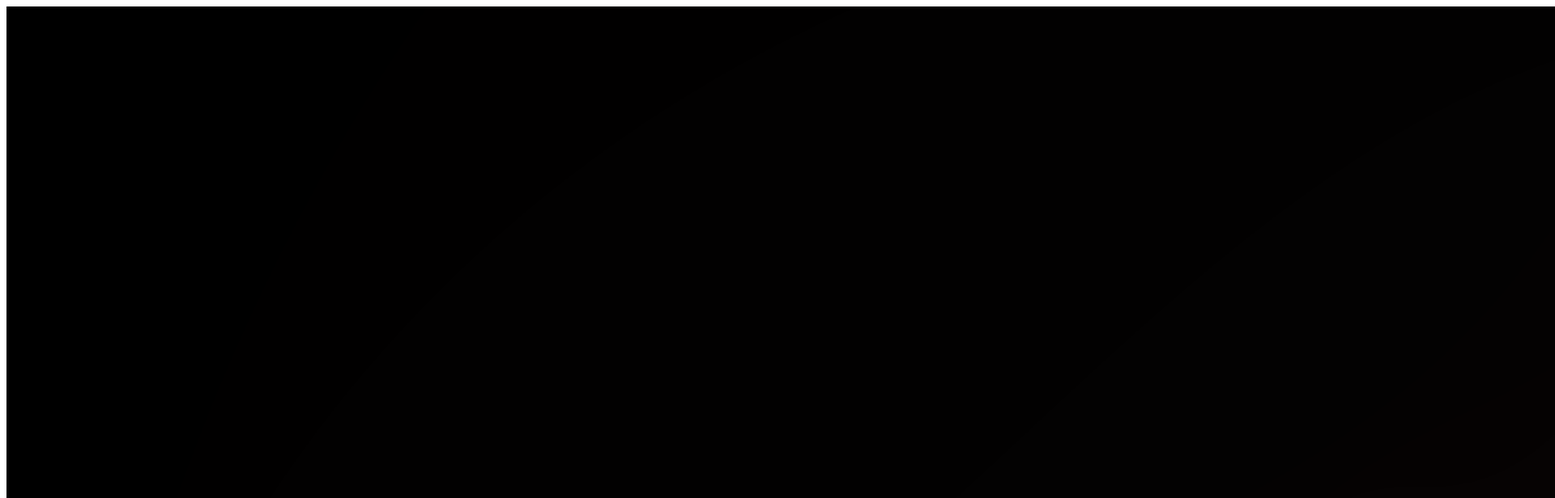
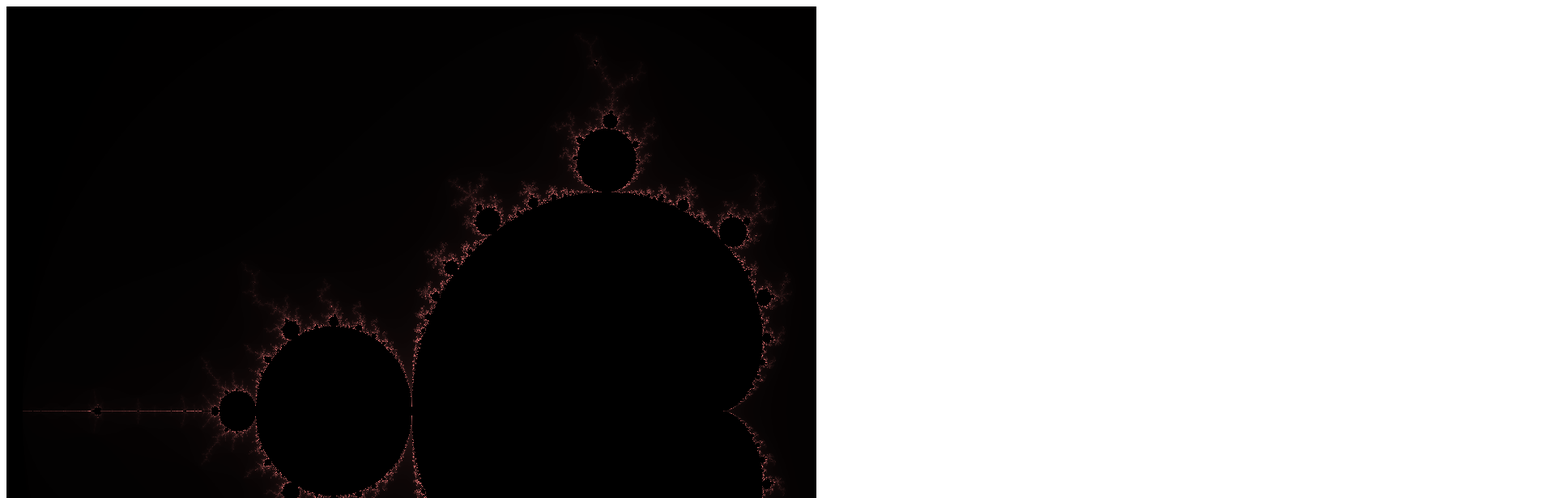
Before and after one commit to rut4/fractals, a plain HTML site: page index.html in a window 1280 px wide. Shown: the top 616 px of the page at 81% size, 1920 px wide, since content can reach past the window. Drawn offline with Linux system fonts and the light colour scheme.

Commit message:
Change size

```diff
--- a/index.html
+++ b/index.html
@@ -5,7 +5,7 @@
     <title>Fractals</title>
 </head>
 <body>
-    <canvas id="canvas" class="canvas" width="3000" height="3000"></canvas>
+    <canvas id="canvas" class="canvas" width="1000" height="1000"></canvas>
     <script src="js/common.js"></script>
     <script src="js/canvas.js"></script>
     <script src="js/graphics.js"></script>
```
